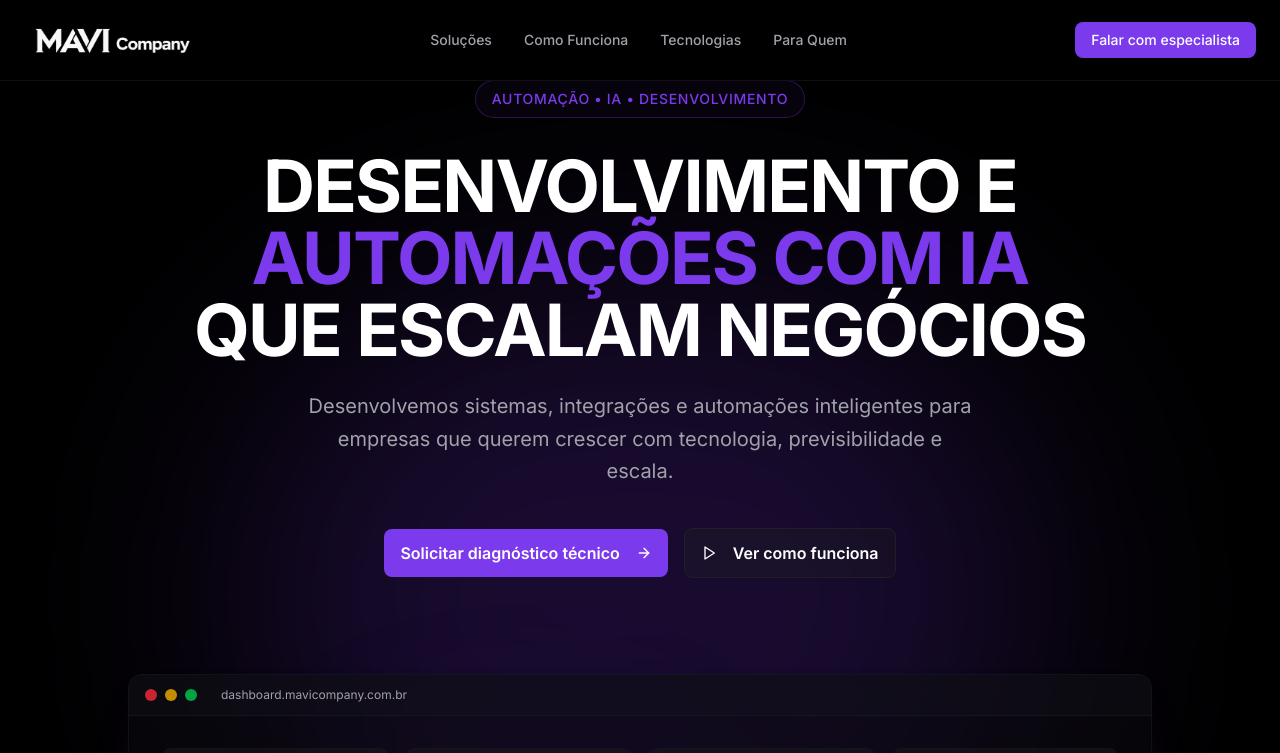
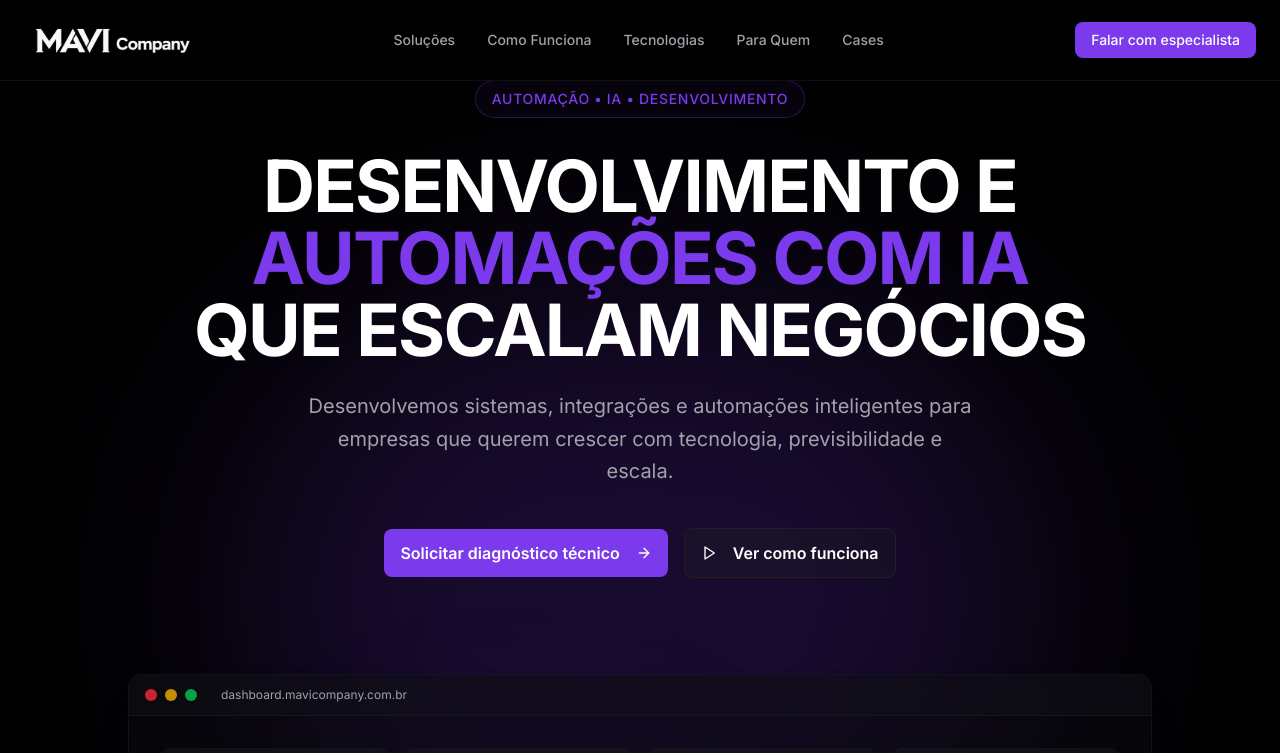
Before and after one commit to almeida-137/mavi-company-landing, a Next.js app: page / in a window 1280 px wide. Shown: the top 753 px of the page. Built offline with nearby package versions, Linux system fonts and the light colour scheme.

Commit message:
Update header.tsx

```diff
--- a/components/landing/header.tsx
+++ b/components/landing/header.tsx
@@ -71,6 +71,12 @@ export function Header() {
             >
               Para Quem
             </a>
+            <a
+              href="/cases"
+              className="text-muted-foreground hover:text-foreground transition-colors text-sm font-medium cursor-pointer"
+            >
+              Cases
+            </a>
           </nav>
 
           {/* CTA Button */}
```
